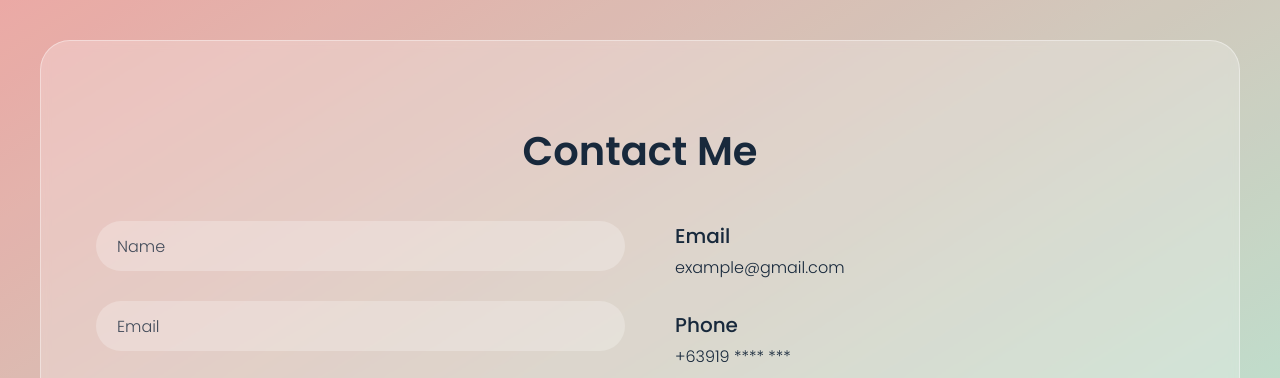
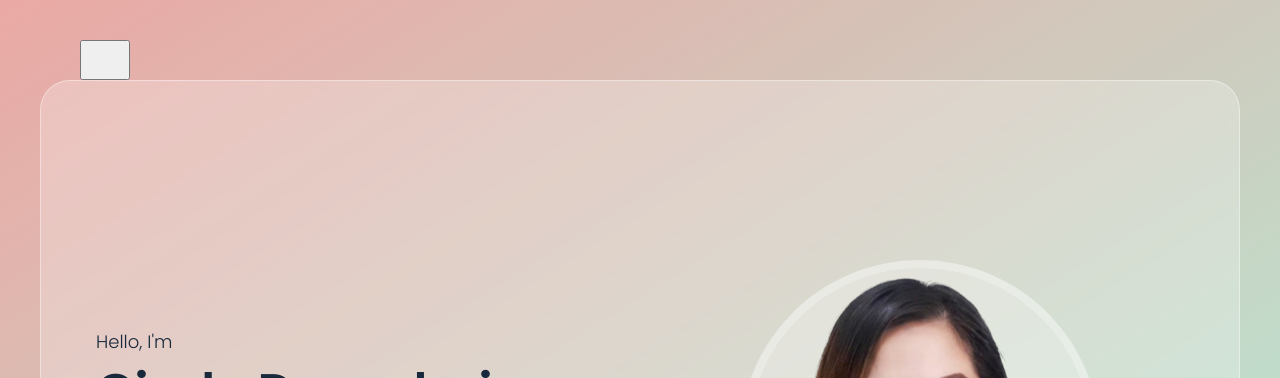
Before and after one commit to DTD23/Gindy-Damalerio, a plain HTML site: page index.html in a window 1280 px wide. Shown: the top 378 px of the page. Drawn offline with Linux system fonts and the light colour scheme.

Commit message:
header on going

```diff
--- a/index.html
+++ b/index.html
@@ -11,8 +11,22 @@
 <body>
     <!--main-->
     <div class="main">
+
+        <!--Header Start-->
+        <header class="header">
+            <div class="container">
+                <div class="row">
+                    <button type="button" class="nav-toggler">
+                        <span></span>
+                    </button>
+                </div>
+            </div>
+        </header>
+        <!--Header End-->
+
+
         <!--Home Section start-->
-        <section class="home-section align-items-center hidden">
+        <section class="home-section align-items-center">
             <div class="container">
                 <div class="row align-items-center">
                     <div class="home-text">
@@ -260,7 +274,7 @@
         <!--Portfolio Section end-->
 
         <!--Contact Section start-->
-        <section class="contact-section sec-padding">
+        <section class="contact-section sec-padding hidden">
             <div class="container">
                 <div class="row">
                     <div class="section-title">
--- a/style.css
+++ b/style.css
@@ -165,6 +165,22 @@ button{
 .btn:hover{
     color: var(--white);
 }
+
+
+/*-------------
+Header Section
+--------------*/
+.header .nav-toggler{
+    width: 50px;
+    height: 40px;
+    /* border: none;
+    cursor: pointer;
+    border-radius: 50%; */
+}
+
+
+
+
 /*---------Home Section----------*/
 .home-section{
     display: flex;
```
